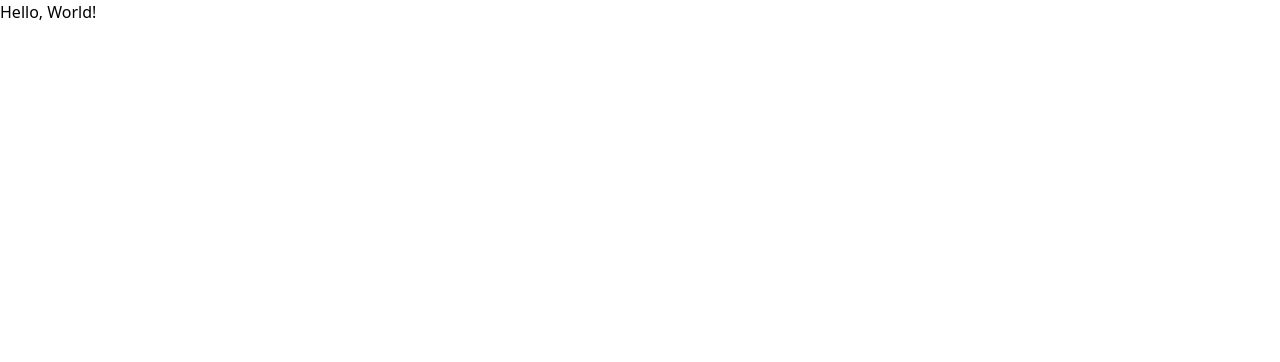
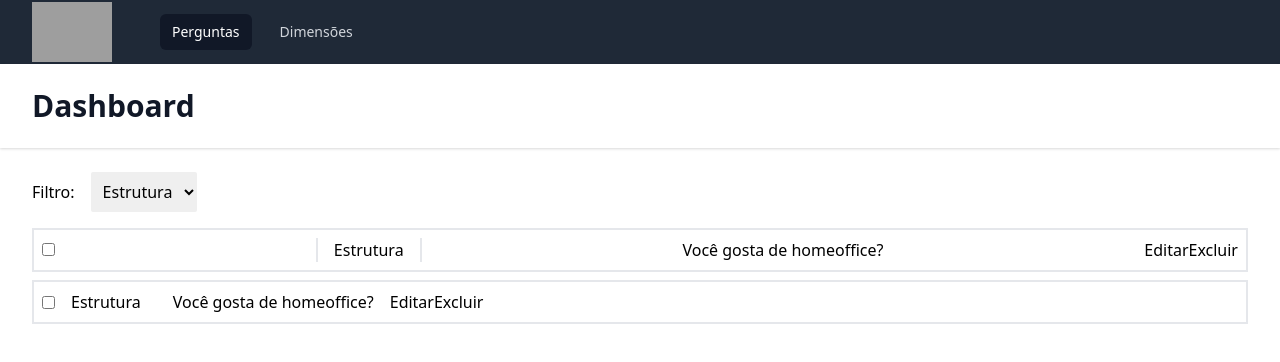
Before and after one commit to ascpenteado/pulses-web, a React (Create React App) app: page / in a window 1280 px wide. Shown: the top 362 px of the page. Built offline with nearby package versions, Linux system fonts and the light colour scheme; grey boxes are pictures that could not be loaded.

Commit message:
initial commit

```diff
--- a/package.json
+++ b/package.json
@@ -1,6 +1,6 @@
 {
-  "name": "tailwind-react-app",
-  "version": "0.1.0",
+  "name": "pulses-web",
+  "version": "1.0.0",
   "private": true,
   "dependencies": {
     "@craco/craco": "^6.0.0",
@@ -12,6 +12,7 @@
     "postcss": "^7.0.35",
     "react": "^17.0.1",
     "react-dom": "^17.0.1",
+    "react-router-dom": "^5.2.0",
     "react-scripts": "4.0.1",
     "tailwindcss": "npm:@tailwindcss/postcss7-compat@^2.0.2",
     "web-vitals": "^0.2.4"
--- a/public/index.html
+++ b/public/index.html
@@ -4,7 +4,7 @@
     <meta charset="utf-8" />
     <meta name="viewport" content="width=device-width, initial-scale=1" />
     <meta name="description" content="Web site created using create-react-app" />
-    <title>React App</title>
+    <title>Pulses Web</title>
   </head>
   <body>
     <noscript>You need to enable JavaScript to run this app.</noscript>
--- a/src/App.js
+++ b/src/App.js
@@ -1,5 +1,18 @@
+import Header from "./components/Header";
+import Main from "./components/Main";
+import Menu from "./components/Menu";
+import { Routes } from "./routes";
+
 function App() {
-  return <h1>Hello, World!</h1>;
+  return (
+    <>
+      <Menu />
+      <Header />
+      <Main>
+        <Routes />
+      </Main>
+    </>
+  );
 }
 
 export default App;
--- /dev/null
+++ b/src/components/Header.js
@@ -0,0 +1,11 @@
+function Header() {
+  return (
+    <header className="bg-white shadow">
+      <div className="max-w-7xl mx-auto py-6 px-4 sm:px-6 lg:px-8">
+        <h1 className="text-3xl font-bold text-gray-900">Dashboard</h1>
+      </div>
+    </header>
+  );
+}
+
+export default Header;
--- /dev/null
+++ b/src/components/Main.js
@@ -0,0 +1,9 @@
+function Main(props) {
+  return (
+    <main>
+      <div className="max-w-7xl mx-auto py-6 sm:px-6 lg:px-8 bg-gray">{props.children}</div>
+    </main>
+  );
+}
+
+export default Main;
--- /dev/null
+++ b/src/components/Menu.js
@@ -0,0 +1,38 @@
+import { Link } from "react-router-dom";
+function Menu() {
+  return (
+    <div>
+      <nav className="bg-gray-800">
+        <div className="max-w-7xl mx-auto px-4 sm:px-6 lg:px-8">
+          <div className="flex items-center justify-between h-16">
+            <div className="flex items-center">
+              <div className="flex-shrink-0">
+                <img
+                  className="w-20"
+                  src="https://www.pulses.com.br/assets/images/logo-pulses-branco.svg"
+                  alt="Logo Pulses"
+                />
+              </div>
+              <div>
+                <div className="ml-12 flex items-baseline space-x-4">
+                  <Link to="/" className="bg-gray-900 text-white px-3 py-2 rounded-md text-sm font-medium">
+                    Perguntas
+                  </Link>
+
+                  <Link
+                    to="/"
+                    className="text-gray-300 hover:bg-gray-700 hover:text-white px-3 py-2 rounded-md text-sm font-medium"
+                  >
+                    Dimensões
+                  </Link>
+                </div>
+              </div>
+            </div>
+          </div>
+        </div>
+      </nav>
+    </div>
+  );
+}
+
+export default Menu;
--- a/src/index.js
+++ b/src/index.js
@@ -1,11 +1,14 @@
 import React from "react";
 import ReactDOM from "react-dom";
 import App from "./App";
+import { BrowserRouter } from "react-router-dom";
 import "./index.css";
 
 ReactDOM.render(
   <React.StrictMode>
-    <App />
+    <BrowserRouter>
+      <App />
+    </BrowserRouter>
   </React.StrictMode>,
   document.getElementById("root")
 );
--- /dev/null
+++ b/src/pages/Perguntas.js
@@ -0,0 +1,39 @@
+function Perguntas() {
+  return (
+    <div>
+      <div>
+        <span className="mr-4">Filtro:</span>
+        <select className="rounded-sm p-2">
+          <option>Estrutura</option>
+          <option>Estrutura</option>
+        </select>
+      </div>
+      <div>
+        <ul className="py-4">
+          <li className="flex  justify-between items-center border-2 mb-2 p-2">
+            <div className="mr-4">
+              <input type="checkbox" />
+            </div>
+            <span className="px-4 border-r-2 border-l-2">Estrutura</span>
+            <span className="px-4">Você gosta de homeoffice?</span>
+            <div>
+              <button>Editar</button>
+              <button>Excluir</button>
+            </div>
+          </li>
+          <li className="flex items-center border-2 mb-2 p-2">
+            <input className="" type="checkbox" />
+            <span className="px-4">Estrutura</span>
+            <span className="px-4">Você gosta de homeoffice?</span>
+            <div>
+              <button>Editar</button>
+              <button>Excluir</button>
+            </div>
+          </li>
+        </ul>
+      </div>
+    </div>
+  );
+}
+
+export default Perguntas;
--- /dev/null
+++ b/src/routes.js
@@ -0,0 +1,12 @@
+import { Switch, Route } from "react-router-dom";
+import Perguntas from "./pages/Perguntas";
+
+function Routes() {
+  return (
+    <Switch>
+      <Route path="/" exact component={Perguntas} />
+    </Switch>
+  );
+}
+
+export { Routes };
```
Also changed, not shown: 2 other files (tests, documents, lock files or other folders).
